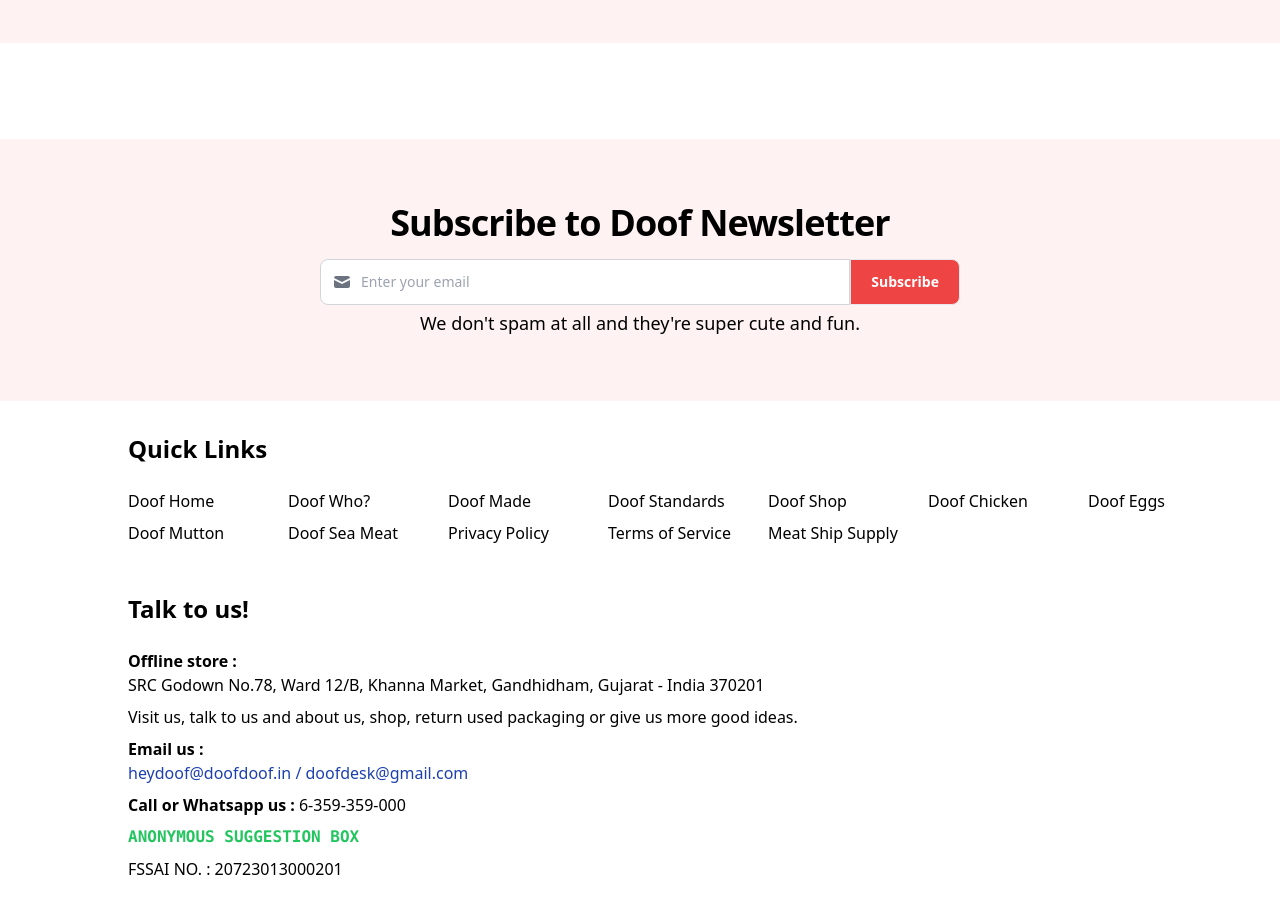
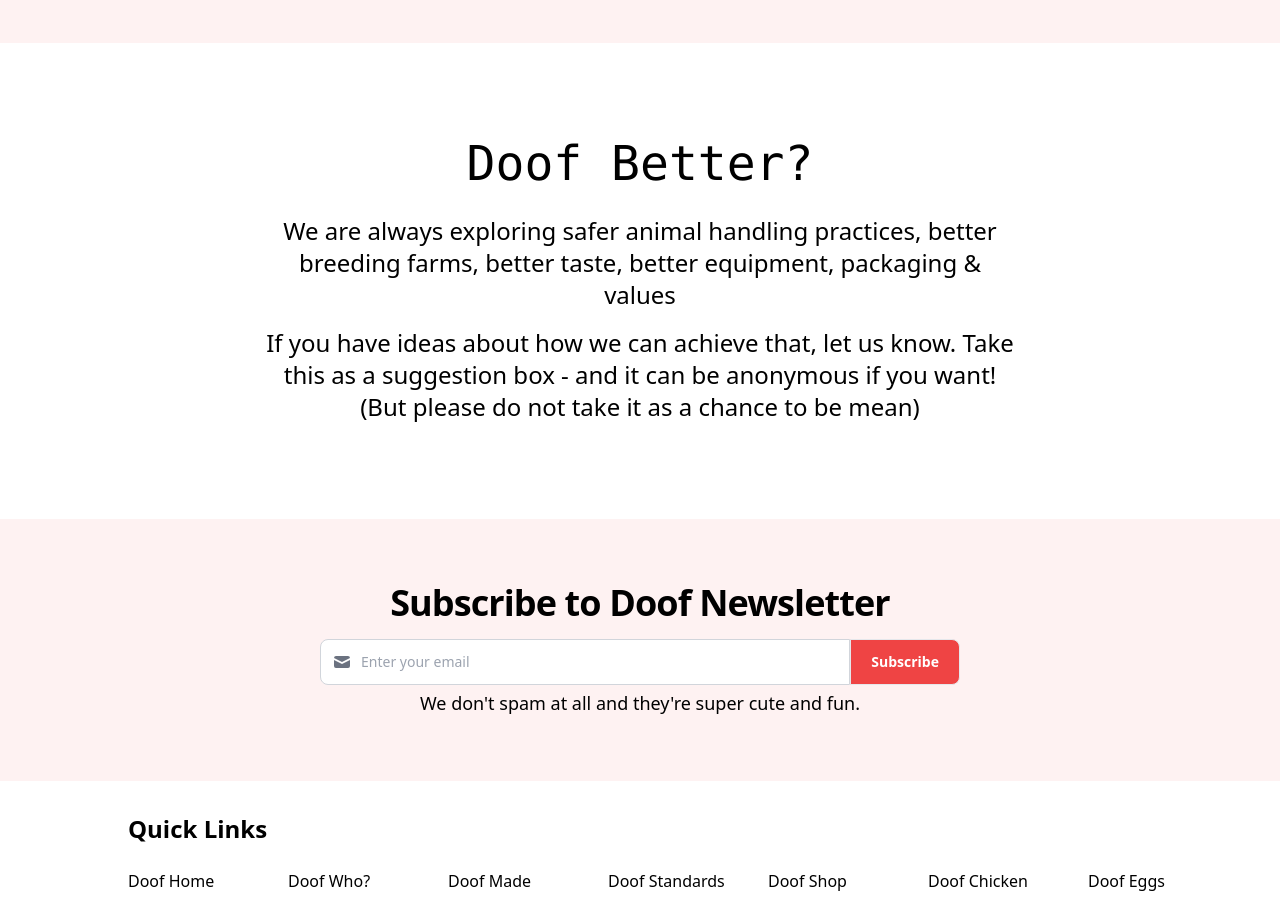
Before and after one commit to kishanthakur/doof-meat, a Next.js app: page / in a window 1280 px wide. Shown: the part 3900-4805 px from the top of the page. Built offline with nearby package versions, Linux system fonts and the light colour scheme.

Commit message:
added new section - doof better

```diff
--- a/app/layout.tsx
+++ b/app/layout.tsx
@@ -8,6 +8,7 @@ import BestSeller from "@/components/BestSeller";
 import FoodMeansDoof from "@/components/FoodMeansDoof";
 import SubscribeToEmail from "@/components/SubscribeToEmail";
 import DoofMade from "@/components/DoofMade";
+import DoofBetter from "@/components/DoofBetter";
 
 export const metadata: Metadata = {
   title: "Doof meat",
@@ -28,6 +29,7 @@ export default function RootLayout({
         <BestSeller />
         <FoodMeansDoof />
         <DoofMade />
+        <DoofBetter />
         <SubscribeToEmail />
         <Footer />
       </body>
--- /dev/null
+++ b/components/DoofBetter.tsx
@@ -0,0 +1,24 @@
+import React from "react";
+
+function DoofBetter() {
+  return (
+    <>
+      <div className="flex flex-row justify-center items-center">
+        <p className="font-mono text-4xl sm:text-5xl">Doof Better?</p>
+      </div>
+      <div className="flex text-xl sm:text-2xl ml-4 mr-4  mt-7 mb-24 flex-col justify-center items-center">
+        <p className="max-w-[750px] text-center">
+          We are always exploring safer animal handling practices, better
+          breeding farms, better taste, better equipment, packaging & values
+        </p>
+        <p className="max-w-[750px] text-center mt-4">
+          If you have ideas about how we can achieve that, let us know. Take
+          this as a suggestion box - and it can be anonymous if you want! (But
+          please do not take it as a chance to be mean)
+        </p>
+      </div>
+    </>
+  );
+}
+
+export default DoofBetter;
```
